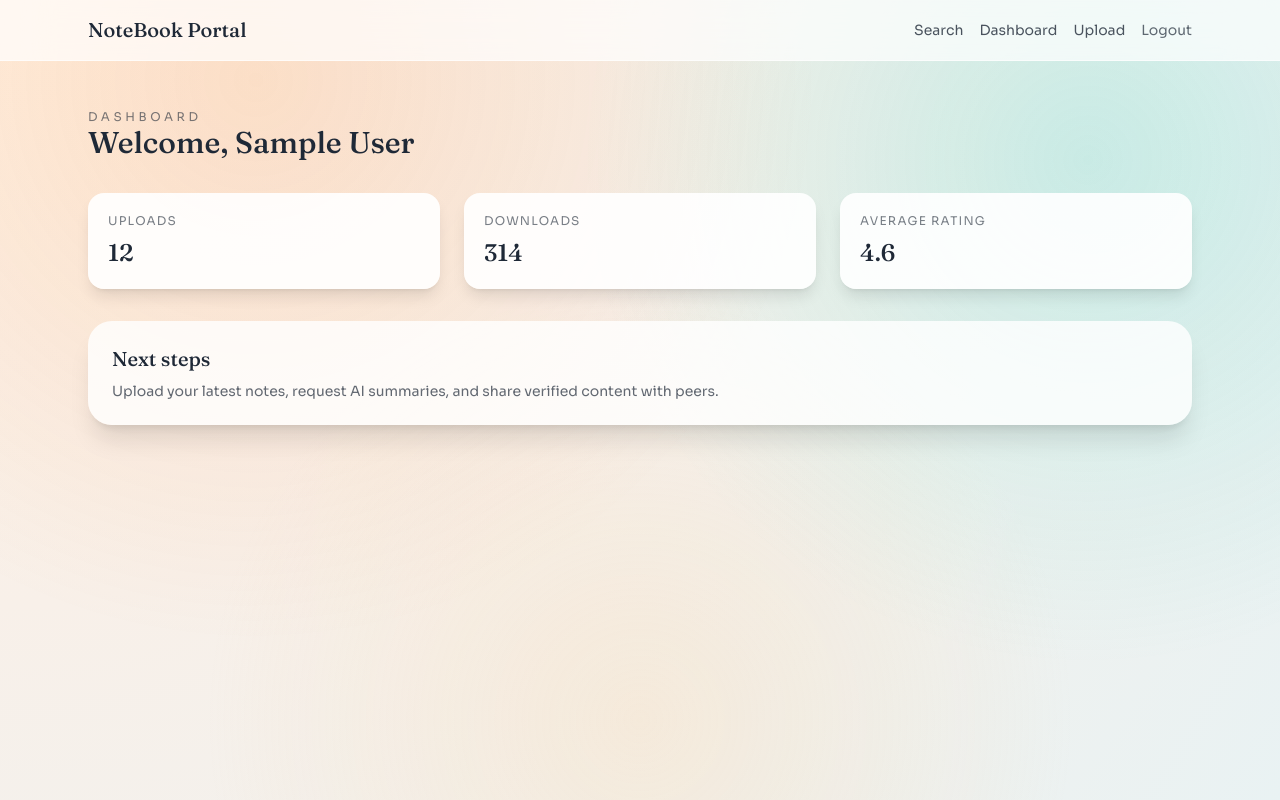
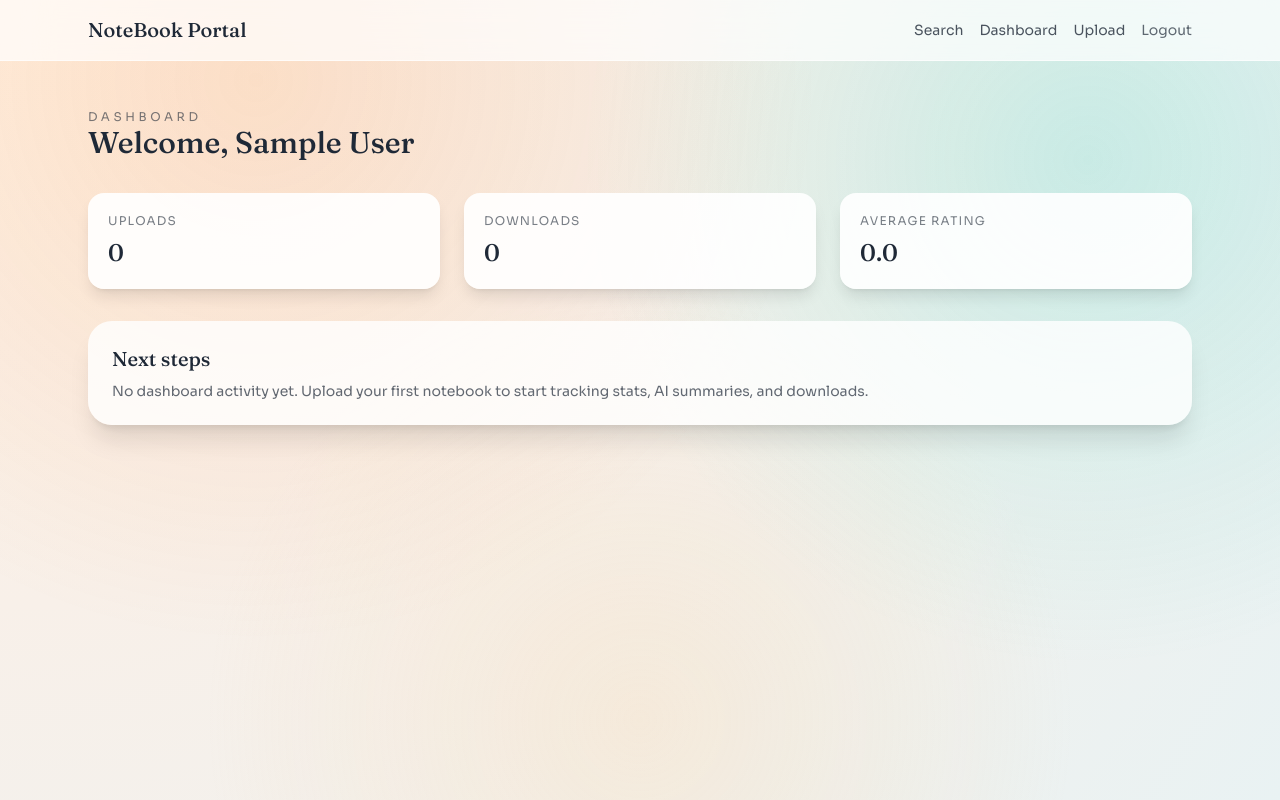
Before and after one commit to gangappagarikuruvaraviteja/Note_Book_Portal, a React (Vite) app in the folder frontend/: page /dashboard in a window 1280 px wide. Built offline with nearby package versions, Linux system fonts and the light colour scheme; no server answers; sample sign-in values are in the browser's storage.

Commit message:
Zero dashboard stats UI

```diff
--- a/frontend/src/pages/Dashboard.jsx
+++ b/frontend/src/pages/Dashboard.jsx
@@ -13,15 +13,15 @@ export default function Dashboard() {
         </div>
       </div>
       <div className="mt-8 grid gap-6 md:grid-cols-3">
-        <StatCard label="Uploads" value="12" />
-        <StatCard label="Downloads" value="314" />
-        <StatCard label="Average rating" value="4.6" />
+        <StatCard label="Uploads" value="0" />
+        <StatCard label="Downloads" value="0" />
+        <StatCard label="Average rating" value="0.0" />
       </div>
       <div className="mt-8 rounded-3xl bg-white/80 p-6 shadow-xl">
         <h3 className="font-heading text-xl text-slate">Next steps</h3>
         <p className="mt-2 text-sm text-slate/70">
-          Upload your latest notes, request AI summaries, and share verified content
-          with peers.
+          No dashboard activity yet. Upload your first notebook to start tracking
+          stats, AI summaries, and downloads.
         </p>
       </div>
     </section>
```
